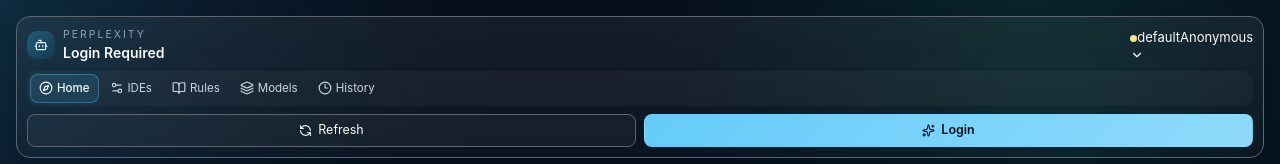
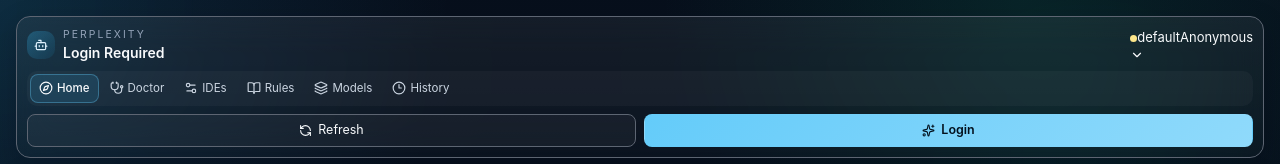
Before and after one commit to Automations-Project/VSCode-Perplexity-MCP, a React (Vite) app in the folder packages/webview/: page / in a window 1280 px wide. Shown: the top 164 px of the page. Built offline with nearby package versions, Linux system fonts and the light colour scheme.

Commit message:
feat(webview): Doctor tab wiring + store slice (Phase 3 Task 18)

```diff
--- a/packages/webview/src/App.tsx
+++ b/packages/webview/src/App.tsx
@@ -1,4 +1,4 @@
-import { BookOpen, Bot, Clock3, Compass, Layers3, RefreshCcw, Settings2, ShieldCheck, Sparkles } from "lucide-react";
+import { BookOpen, Bot, Clock3, Compass, Layers3, RefreshCcw, Settings2, ShieldCheck, Sparkles, Stethoscope } from "lucide-react";
 import { AnimatePresence, motion } from "motion/react";
 import { startTransition, useCallback, useDeferredValue, useEffect, useRef, useState } from "react";
 import type { ExtensionMessage, HistoryItem, WebviewMessage } from "@perplexity/shared";
@@ -17,9 +17,11 @@
 import { ProfileSwitcher } from "./components/ProfileSwitcher";
 import { OtpModal } from "./components/OtpModal";
 import { ExpiredBanner } from "./components/ExpiredBanner";
+import { DoctorTab } from "./components/DoctorTab";
 
 const tabs: Array<{ id: AppTab; label: string; icon: typeof Compass }> = [
   { id: "dashboard", label: "Home", icon: Compass },
+  { id: "doctor", label: "Doctor", icon: Stethoscope },
   { id: "settings", label: "IDEs", icon: Settings2 },
   { id: "rules", label: "Rules", icon: BookOpen },
   { id: "models", label: "Models", icon: Layers3 },
@@ -37,6 +39,10 @@
   "models:refresh",
   "speed-boost:install",
   "speed-boost:uninstall",
+  "doctor:run",
+  "doctor:probe",
+  "doctor:export",
+  "doctor:report-issue",
 ]);
 
 let actionSeq = 0;
@@ -71,6 +77,13 @@
       item.tool.toLowerCase().includes(needle) ||
       item.answerPreview.toLowerCase().includes(needle),
   );
+}
+
+function DoctorTabWrapper({ send }: { send: (m: WebviewMessage | Omit<Extract<WebviewMessage, { id: string }>, "id">) => void }) {
+  const report = useDashboardStore((s) => s.doctor.report);
+  const phase = useDashboardStore((s) => s.doctor.phase);
+  const reportingOptOut = useDashboardStore((s) => s.doctor.reportingOptOut);
+  return <DoctorTab report={report} phase={phase} reportingOptOut={reportingOptOut} send={send} />;
 }
 
 function App() {
@@ -228,6 +241,9 @@
             ) : null}
             {state && activeTab === "settings" ? <SettingsView state={state} send={send} /> : null}
             {state && activeTab === "rules" ? <RulesView state={state} send={send} /> : null}
+            {activeTab === "doctor" ? (
+              <DoctorTabWrapper send={send} />
+            ) : null}
           </motion.section>
         </AnimatePresence>
       </main>
--- a/packages/webview/src/store.ts
+++ b/packages/webview/src/store.ts
@@ -1,7 +1,7 @@
 import { create } from "zustand";
-import type { AuthState, DashboardState, ExtensionMessage, Profile } from "@perplexity/shared";
+import type { AuthState, DashboardState, DoctorReport, ExtensionMessage, Profile } from "@perplexity/shared";
 
-export type AppTab = "dashboard" | "models" | "history" | "settings" | "rules";
+export type AppTab = "dashboard" | "models" | "history" | "settings" | "rules" | "doctor";
 
 interface NoticeState {
   level: "info" | "warning" | "error";
@@ -27,6 +27,14 @@
   activeProfile: string | null;
   otpPrompt: { open: boolean; profile: string; attempt: number; email: string } | null;
   expiredDismissedUntil: number | null;
+  doctor: {
+    phase: "idle" | "running" | "done" | "error";
+    report: DoctorReport | null;
+    reportingOptOut: boolean;
+  };
+  setDoctorRunning: () => void;
+  setDoctorReport: (r: DoctorReport) => void;
+  setDoctorReportingOptOut: (v: boolean) => void;
   hydrate: (message: ExtensionMessage) => void;
   setActiveTab: (tab: AppTab) => void;
   clearNotice: () => void;
@@ -51,6 +59,10 @@
   activeProfile: null,
   otpPrompt: null,
   expiredDismissedUntil: null,
+  doctor: { phase: "idle", report: null, reportingOptOut: false },
+  setDoctorRunning: () => set((s) => ({ doctor: { ...s.doctor, phase: "running" } })),
+  setDoctorReport: (report) => set((s) => ({ doctor: { ...s.doctor, phase: "done", report } })),
+  setDoctorReportingOptOut: (v) => set((s) => ({ doctor: { ...s.doctor, reportingOptOut: v } })),
   hydrate: (message) => {
     if (message.type === "dashboard:state") {
       set({ state: message.payload });
@@ -74,6 +86,14 @@
         },
       });
     }
+
+    if (message.type === "doctor:running") {
+      set((s) => ({ doctor: { ...s.doctor, phase: "running" } }));
+    }
+
+    if (message.type === "doctor:report") {
+      set((s) => ({ doctor: { ...s.doctor, phase: "done", report: message.payload } }));
+    }
   },
   setActiveTab: (tab) => set({ activeTab: tab }),
   clearNotice: () => set({ notice: null }),
```
